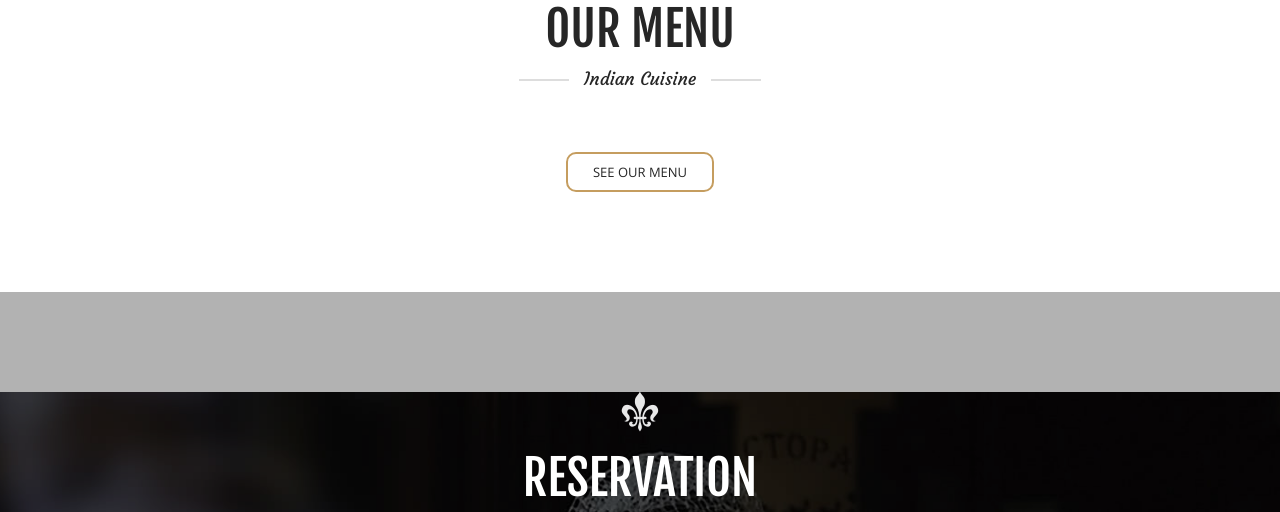
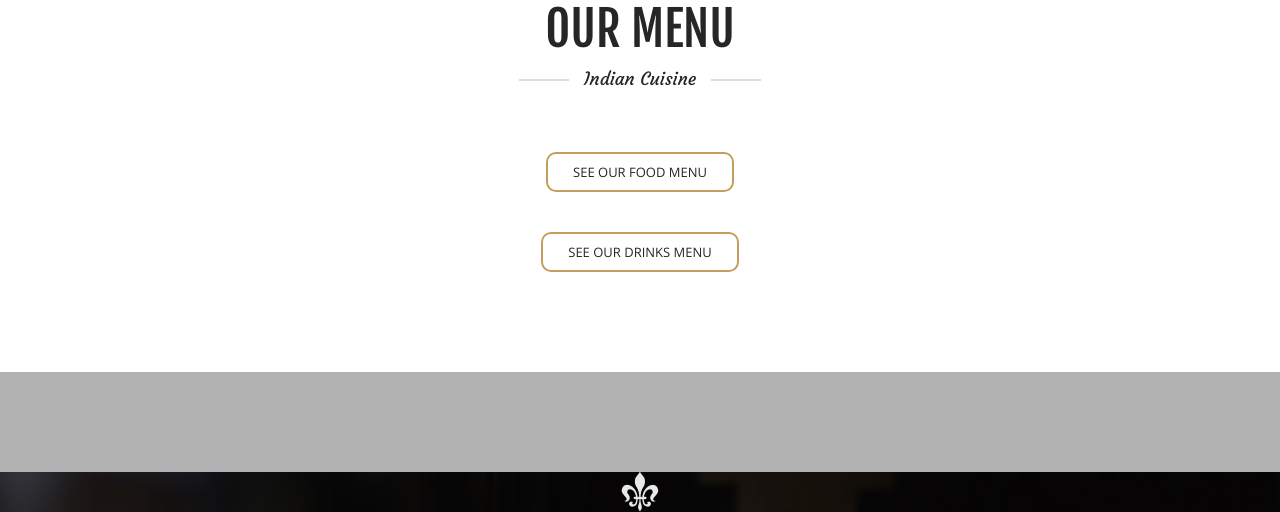
Before and after one commit to matthewmuscat/roshni, a plain HTML site: page index.html in a window 1280 px wide. Shown: the part 3219-3731 px from the top of the page. Drawn offline with nearby package versions, Linux system fonts and the light colour scheme; some packages are replaced by stand-ins of ours; a web font is replaced by a local one.

Commit message:
Update index.html

```diff
--- a/index.html
+++ b/index.html
@@ -451,7 +451,9 @@ Roshni stands for happiness and light, contemporary designed and influenced by a
           <div class="menu_tabs">
 
 
-              <center><a href="pdfs/menu.pdf"><button class="btn btn-gold">See our menu</button></a></center>
+              <center><a href="pdfs/menu.pdf"><button class="btn btn-gold">See our food menu</button></a></center><br><br>
+
+              <center><a href="pdfs/drinks.pdf"><button class="btn btn-gold">See our drinks menu</button></a></center>
 
                 <!-- End Our Menu Tabs -->
               </div>
```
